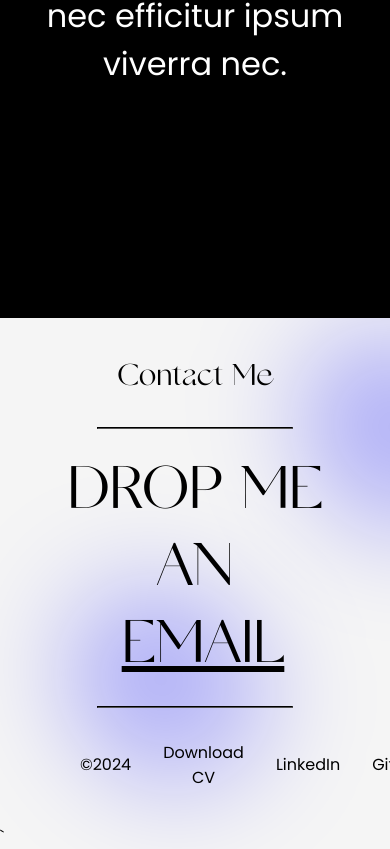
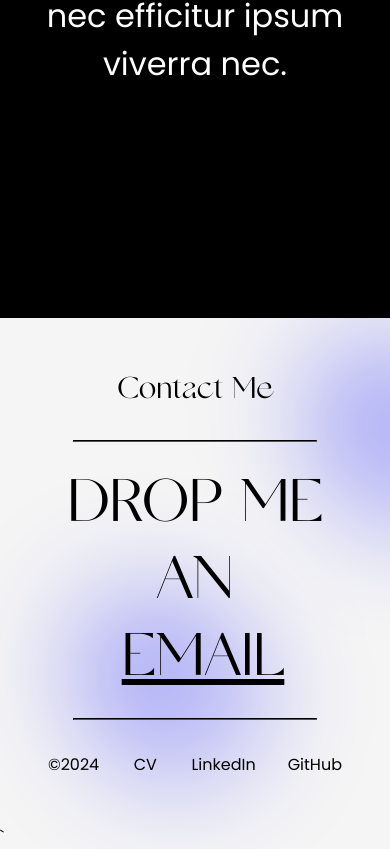
Before and after one commit to D-Seonay/portfolio-matheo-delaunay-2024, a React (Create React App) app: page /about in a window 390 px wide. Shown: the part 1670-2519 px from the top of the page. Built offline with nearby package versions, Linux system fonts and the light colour scheme.

Commit message:
feat responsive

```diff
--- a/src/component/ui/ContactMe.js
+++ b/src/component/ui/ContactMe.js
@@ -82,6 +82,10 @@ const ContactMeContainer = styled.footer`
   text-align: center;
   width: 100%;
   height: 60vh;
+
+  @media (max-width: 768px) {
+    padding: 2rem;
+  }
 `;
 
 const Title = styled.h1`
@@ -159,6 +163,9 @@ const DateText = styled.p`
 `;
 
 const CVLink = styled.a`
+  	display: flex;
+	align-items: center;
+
   color: ${props => (props.theme === 'light' ? '#000' : '#fff')};
   text-decoration: none;
   font-size: 1rem;
@@ -168,6 +175,22 @@ const CVLink = styled.a`
   &:hover {
     text-decoration: underline;
 	color: ${props => (props.theme === 'light' ? '#191919' : '#DADADA')};
+  }
+`;
+
+const CVLinkText = styled.p`
+  color: ${props => (props.theme === 'light' ? '#000' : '#fff')};
+  font-size: 1rem;
+  margin-right: 0.5rem;
+  transition: color 0.3s ease-in-out, text-decoration 1s ease-in-out;
+
+  &:hover {
+    color: ${props => (props.theme === 'light' ? '#191919' : '#DADADA')};
+    	text-decoration: underline;
+
+  }
+  @media (max-width: 768px) {
+    display: none;
   }
 `;
 
@@ -194,7 +217,7 @@ const ContactMe = () => {
 			<Divider theme={theme} />
 			<SmallLine>
 				<Date theme={theme}>©2024 <DateText theme={theme}> Matheo Delaunay </DateText></Date>
-				<CVLink theme={theme} href={CV} target="_blank">Download CV</CVLink>
+				<CVLink theme={theme} href={CV} target="_blank"> <CVLinkText theme={theme}> Download </CVLinkText> CV </CVLink>
 				<SocialLinks>
 					<SocialLink theme={theme} href="https://www.linkedin.com/in/matheo-delaunay/" target="_blank">LinkedIn</SocialLink>
 					<SocialLink theme={theme} href="https://github.com/D-Seonay" target="_blank">GitHub</SocialLink>
```
